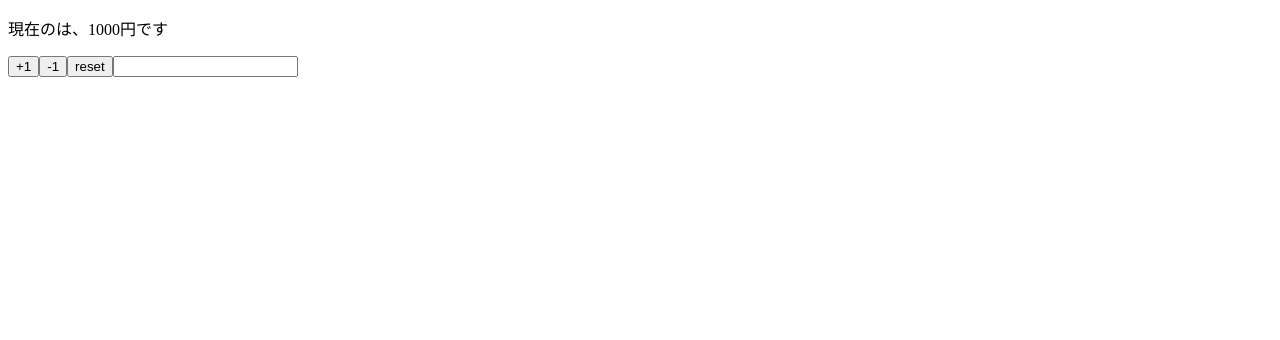
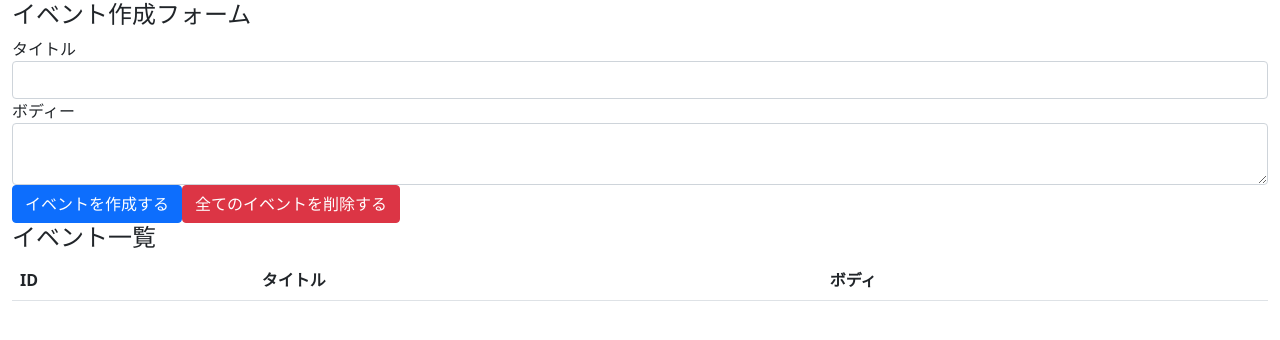
Before and after one commit to bhn0108/react-hooks-101-udemy, a React (Create React App) app: page / in a window 1280 px wide. Shown: the top 340 px of the page. Built offline with nearby package versions, Linux system fonts and the light colour scheme.

Commit message:
create event form and event table with bootstrap

```diff
--- a/package.json
+++ b/package.json
@@ -6,6 +6,7 @@
     "@testing-library/jest-dom": "^5.16.4",
     "@testing-library/react": "^13.3.0",
     "@testing-library/user-event": "^13.5.0",
+    "bootstrap": "5.1.3",
     "react": "^18.2.0",
     "react-dom": "^18.2.0",
     "react-scripts": "5.0.1",
--- a/src/App.js
+++ /dev/null
@@ -1,39 +0,0 @@
-import React, { useEffect, useState } from 'react'
-
-const App = (props) => {
-  const [state, setState] = useState(props)
-  // const [name, setName] = useState(props.name)
-  // const [price, setPrice] = useState(props.price)
-  const {name, price} = state
-
-  useEffect(() => {
-    console.log('useEffect is invoked')
-  })
-
-  useEffect(() => {
-    console.log('This is like componentDidMount')
-  }, [])
-
-  // const reset = () => {
-  //   // setName(props.name)
-  //   // setPrice(props.price)
-  //   setState(props)
-  // }
-
-  return (
-    <>
-      <p>現在の{name}は、{price}円です</p>
-      <button onClick={() => setState({ ...state, price: price + 1})}>+1</button>
-      <button onClick={() => setState({...state, price: price - 1})}>-1</button>
-      <button onClick={() => setState(props)}>reset</button>
-      <input value={name} onChange={e => setState({ ...state, name: e.target.value})} />
-    </>
-  )
-}
-
-App.defaultProps = {
-  name: '',
-  price: 1000
-}
-
-export default App
--- /dev/null
+++ b/src/components/App.js
@@ -0,0 +1,37 @@
+import React, { useEffect, useState } from 'react'
+import 'bootstrap/dist/css/bootstrap.min.css'
+
+const App = () => {
+
+  return (
+    <div className='container-fluid'>
+      <h4>イベント作成フォーム</h4>
+      <form>
+        <div className='form-group'>
+          <label htmlFor='formEventTitle'>タイトル</label>
+          <input className='form-control' id='formEventTitle' />
+        </div>
+
+        <div className='form-group'>
+          <label htmlFor='formEventTitle'>ボディー</label>
+          <textarea className='form-control' id='formEventTitle' />
+        </div>
+      </form>
+      <button className='btn btn-primary'>イベントを作成する</button>
+      <button className='btn btn-danger'>全てのイベントを削除する</button>
+
+      <h4>イベント一覧</h4>
+      <table className='table table-hover' >
+        <thead>
+          <tr>
+            <th>ID</th>
+            <th>タイトル</th>
+            <th>ボディ</th>
+          </tr>
+        </thead>
+      </table>
+    </div>
+  )
+}
+
+export default App
--- a/src/index.js
+++ b/src/index.js
@@ -1,6 +1,6 @@
 import React from 'react'
 import ReactDOM from 'react-dom/client'
-import App from './App'
+import App from './components/App'
 
 const root = ReactDOM.createRoot(document.getElementById('root'))
 root.render(
```
Also changed, not shown: 1 other file (tests, documents, lock files or other folders).
